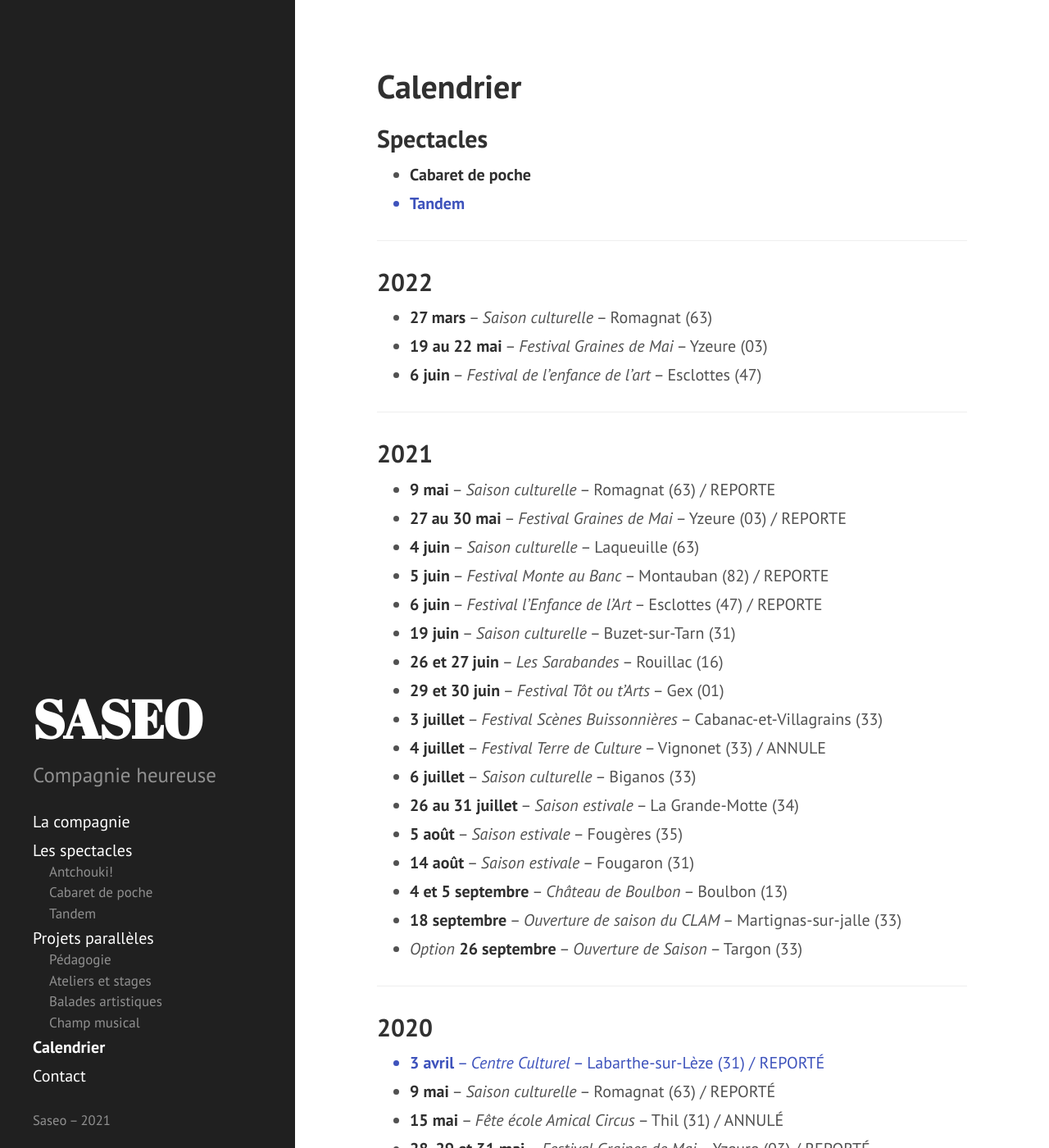
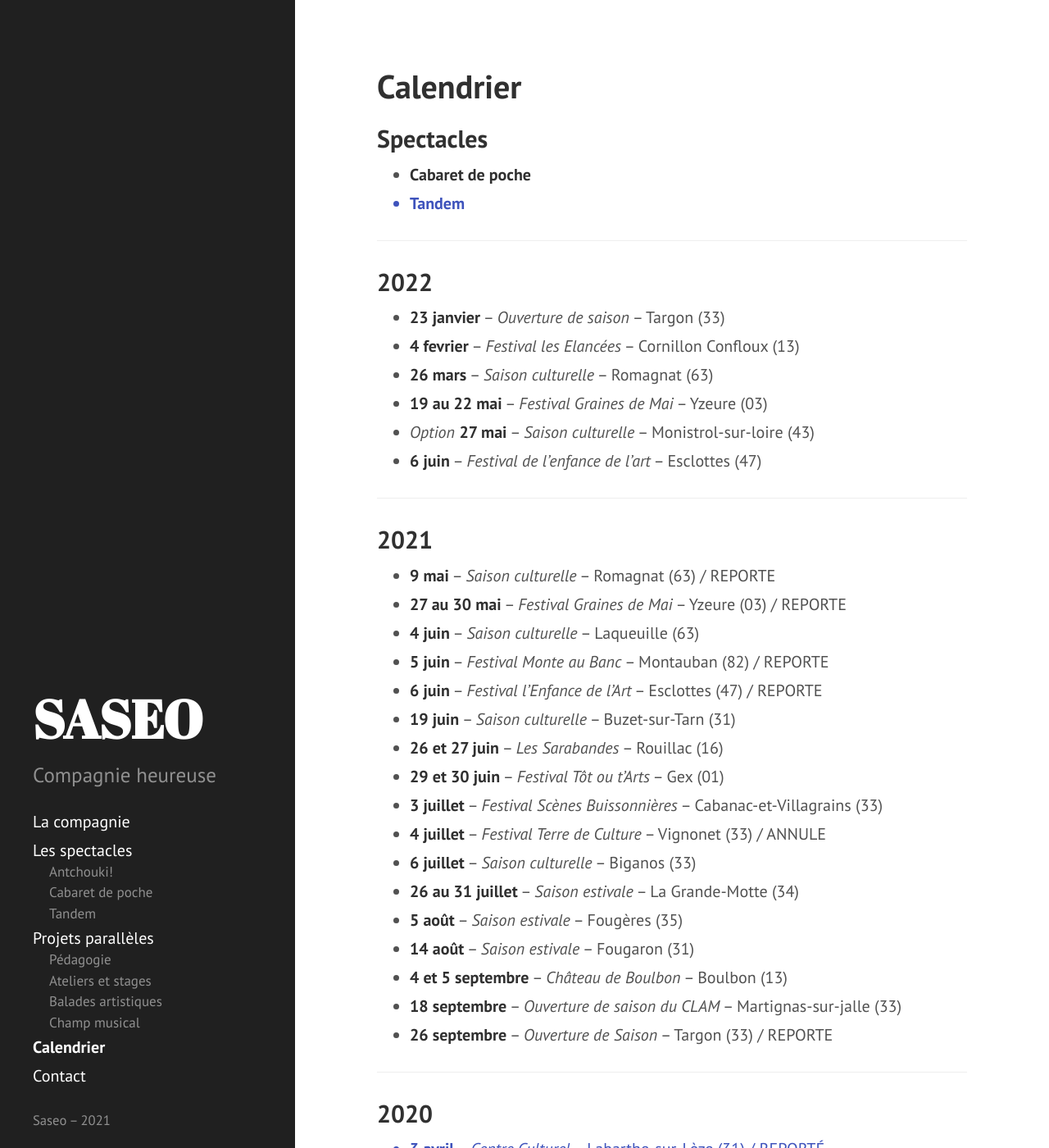
Before and after one commit to rizoom/saseo.org, a Jekyll site: the page built from calendrier.md, in a window 1280 px wide and 1400 px high. Shown: the whole window at 82% size. Built offline with Jekyll 4.4.1, drawn with Linux system fonts in a browser that asks for light colours.

Commit message:
Update calendrier.md

```diff
--- a/calendrier.md
+++ b/calendrier.md
@@ -13,8 +13,11 @@ sidebar_order: 3
 
 ## 2022
 
-- **27 mars** -- _Saison culturelle_ -- Romagnat (63)
+- **23 janvier** -- _Ouverture de saison_ -- Targon (33)
+- **4 fevrier** -- _Festival les Elancées_ -- Cornillon Confloux (13)
+- **26 mars** -- _Saison culturelle_ -- Romagnat (63)
 - **19 au 22 mai** -- _Festival Graines de Mai_ -- Yzeure (03)
+- _Option_ **27 mai** -- _Saison culturelle_ -- Monistrol-sur-loire (43)
 - **6 juin** -- _Festival de l'enfance de l'art_ -- Esclottes (47)
 
 ---
@@ -37,7 +40,7 @@ sidebar_order: 3
 - **14 août** -- _Saison estivale_ -- Fougaron (31)
 - **4 et 5 septembre** -- _Château de Boulbon_ -- Boulbon (13)
 - **18 septembre** -- _Ouverture de saison du CLAM_ -- Martignas-sur-jalle (33)
-- _Option_ **26 septembre** -- _Ouverture de Saison_ -- Targon (33)
+- **26 septembre** -- _Ouverture de Saison_ -- Targon (33) / REPORTE
 
 ---
 
```
